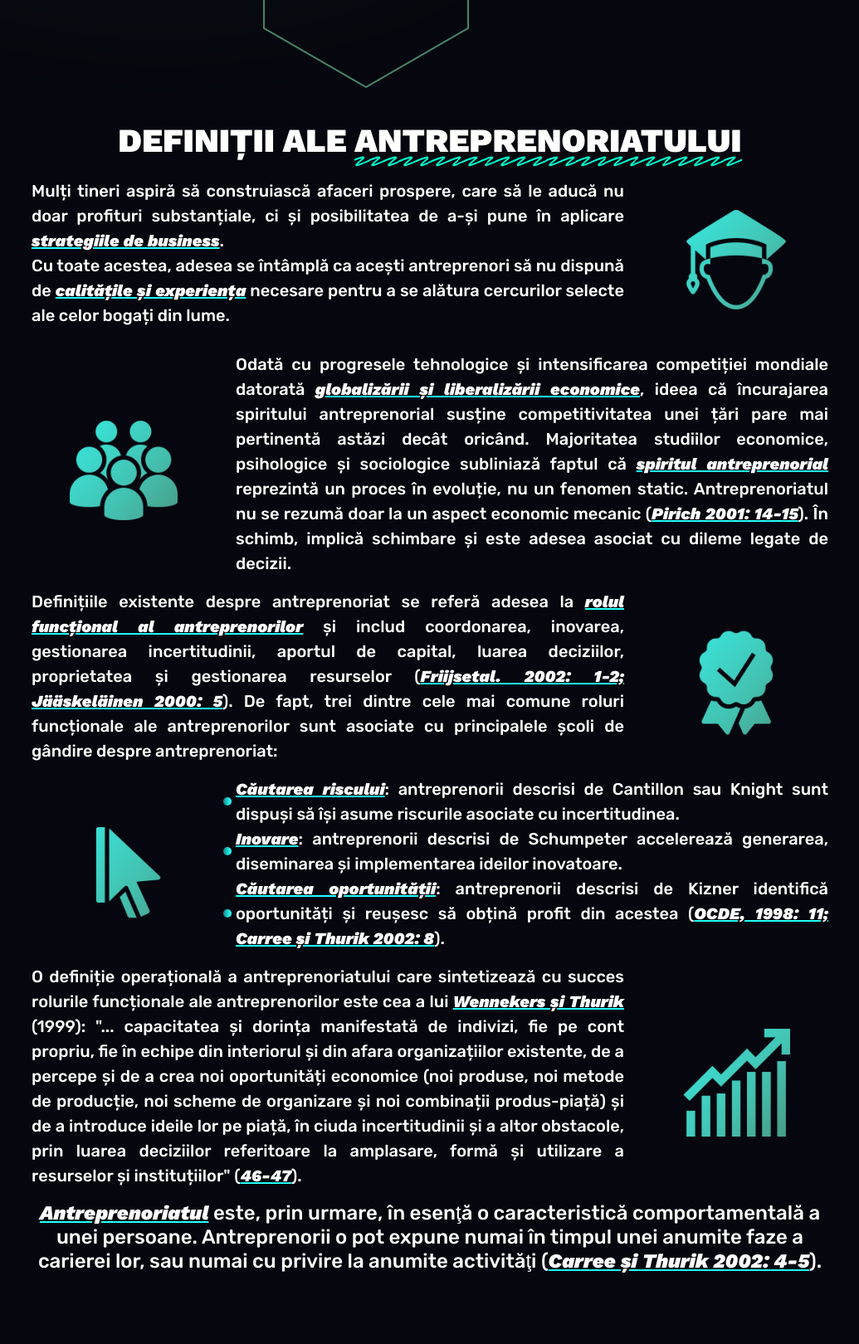
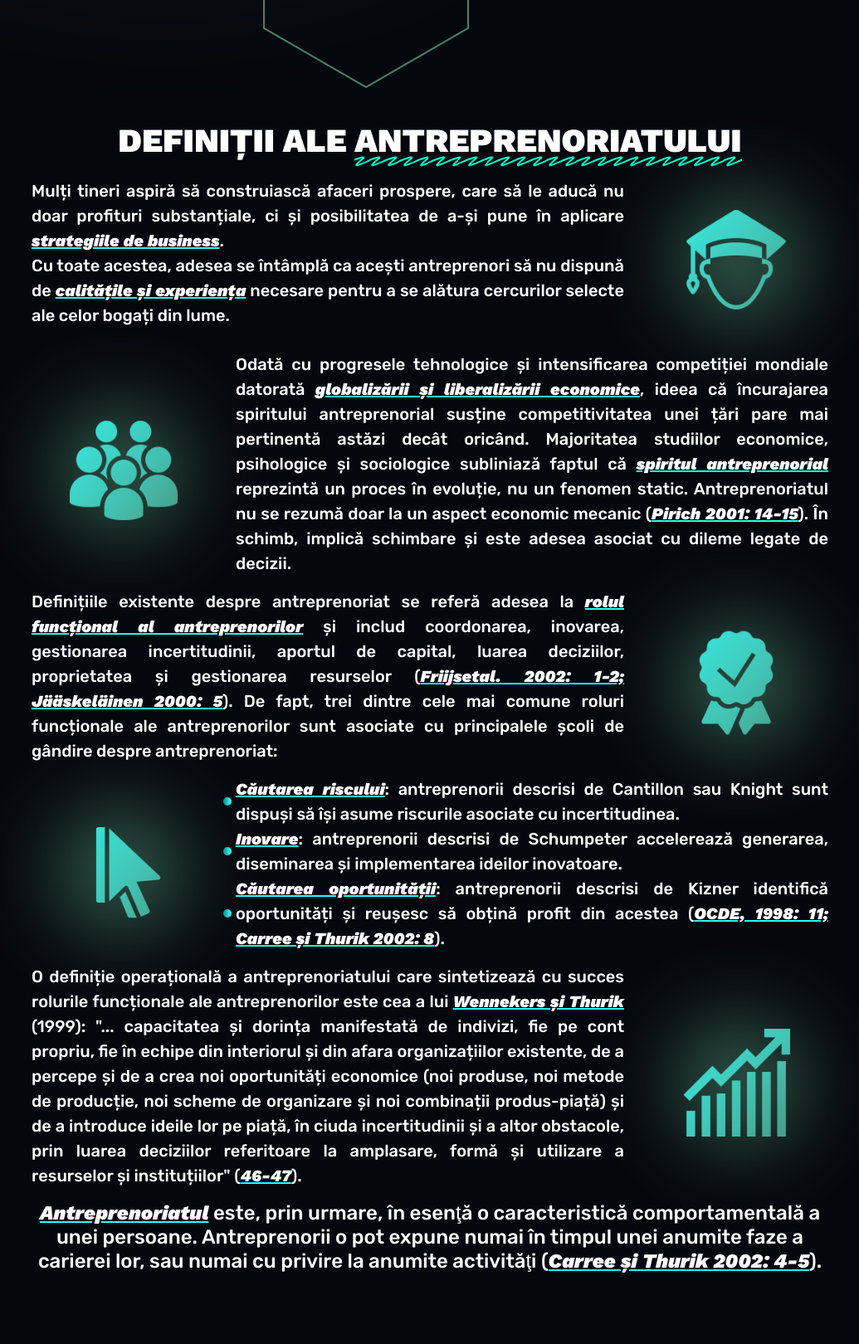
Before and after one commit to andreifrintu/websites-competition, a PHP site: page / in a window 1280 px wide. Shown: the part 934-2554 px from the top of the page at 83% size, without its empty margins (122-1157 px from the left). Run offline with PHP 8.4, Linux system fonts and the light colour scheme.

Commit message:
added glows to second screen

```diff
--- a/index.html
+++ b/index.html
@@ -50,10 +50,12 @@
             <p class="text-justify fs-5 text-white w-75">
                 Mulți tineri aspiră să construiască afaceri prospere, care să le aducă nu doar profituri substanțiale, ci și posibilitatea de a-și pune în aplicare <b>strategiile de business</b>.<br>Cu toate acestea, adesea se întâmplă ca acești antreprenori să nu dispună de <b>calitățile și experiența</b> necesare pentru a se alătura cercurilor selecte ale celor bogați din lume.
             </p>
+            <div class="flame-glow flame-glow-25-right text-center"></div>
             <img src="static/icons/icons8-student-male-100.png" class="w-25">
         </div>
         <div class="row align-items-center">
             <img src="static/icons/icons8-user-groups-100.png" class="w-25">
+            <div class="flame-glow flame-glow-25-left text-center"></div>
             <p class="text-justify fs-5 text-white w-75">
                 Odată cu progresele tehnologice și intensificarea competiției mondiale datorată <b>globalizării și liberalizării economice</b>, ideea că încurajarea spiritului antreprenorial susține competitivitatea unei țări pare mai pertinentă astăzi decât oricând. Majoritatea studiilor economice, psihologice și sociologice subliniază faptul că <b>spiritul antreprenorial</b> reprezintă un proces în evoluție, nu un fenomen static. Antreprenoriatul nu se rezumă doar la un aspect economic mecanic (<b>Pirich 2001: 14-15</b>). În schimb, implică schimbare și este adesea asociat cu dileme legate de decizii.
             </p>
@@ -62,10 +64,12 @@
             <p class="text-justify fs-5 text-white w-75">
                 Definițiile existente despre antreprenoriat se referă adesea la <b>rolul funcțional al antreprenorilor</b> și includ coordonarea, inovarea, gestionarea incertitudinii, aportul de capital, luarea deciziilor, proprietatea și gestionarea resurselor (<b>Friijsetal. 2002: 1-2; Jääskeläinen 2000: 5</b>). De fapt, trei dintre cele mai comune roluri funcționale ale antreprenorilor sunt asociate cu principalele școli de gândire despre antreprenoriat:
             </p>
+            <div class="flame-glow flame-glow-25-right text-center"></div>
             <img src="static/icons/icons8-quality-100.png" class="w-25">
         </div>
         <div class="row align-items-center">
             <img src="static/icons/icons8-3d-pointer-100.png" class="w-25">
+            <div class="flame-glow flame-glow-25-left text-center"></div>
             <p class="text-justify fs-5 text-white w-75">
                 <span class="bullet d-flex align-items-center"><span><b>Căutarea riscului</b>: antreprenorii descrisi de Cantillon sau Knight sunt dispuși să își asume riscurile asociate cu incertitudinea.</span></span>
                 <span class="bullet d-flex align-items-center"><span><b>Inovare</b>: antreprenorii descrisi de Schumpeter accelerează generarea, diseminarea și implementarea ideilor inovatoare.</span></span>
@@ -76,6 +80,7 @@
             <p class="text-justify fs-5 text-white w-75">
                 O definiție operațională a antreprenoriatului care sintetizează cu succes rolurile funcționale ale antreprenorilor este cea a lui <b>Wennekers și Thurik</b> (1999): "... capacitatea și dorința manifestată de indivizi, fie pe cont propriu, fie în echipe din interiorul și din afara organizațiilor existente, de a percepe și de a crea noi oportunități economice (noi produse, noi metode de producție, noi scheme de organizare și noi combinații produs-piață) și de a introduce ideile lor pe piață, în ciuda incertitudinii și a altor obstacole, prin luarea deciziilor referitoare la amplasare, formă și utilizare a resurselor și instituțiilor" (<b>46-47</b>).
             </p>
+            <div class="flame-glow flame-glow-25-right text-center"></div>
             <img src="static/icons/icons8-growth-100.png" class="w-25">
         </div>
 
--- a/static/styles.css
+++ b/static/styles.css
@@ -123,6 +123,18 @@ b {
     top: 50%;
     transform: translateX(-50%) translateY(-50%);
 }
+.flame-glow-25-right {
+    width: 150px !important;
+    height: 150px;
+    right: 15%;
+    filter: blur(50px) !important;
+}
+.flame-glow-25-left {
+    width: 150px !important;
+    height: 150px;
+    left: 15%;
+    filter: blur(50px) !important;
+}
 
 .fancy {
     text-transform: uppercase;
```
